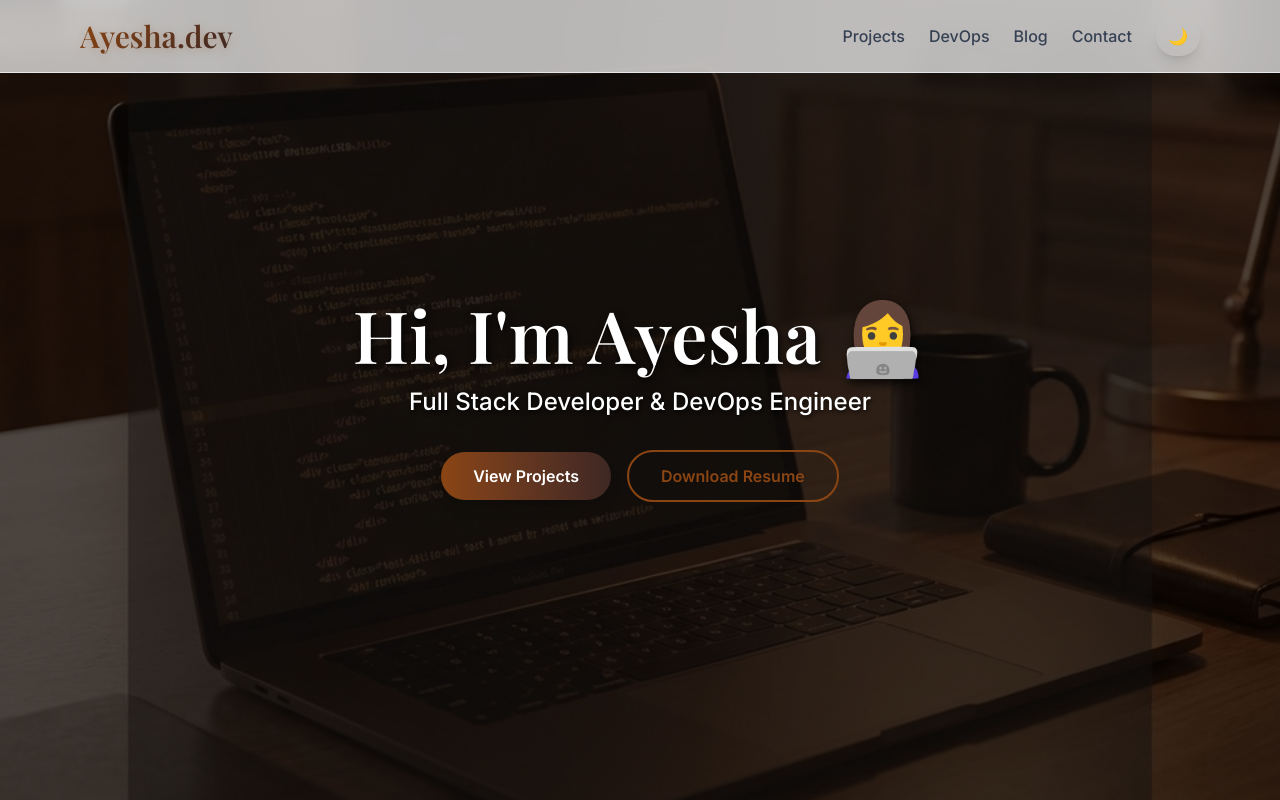
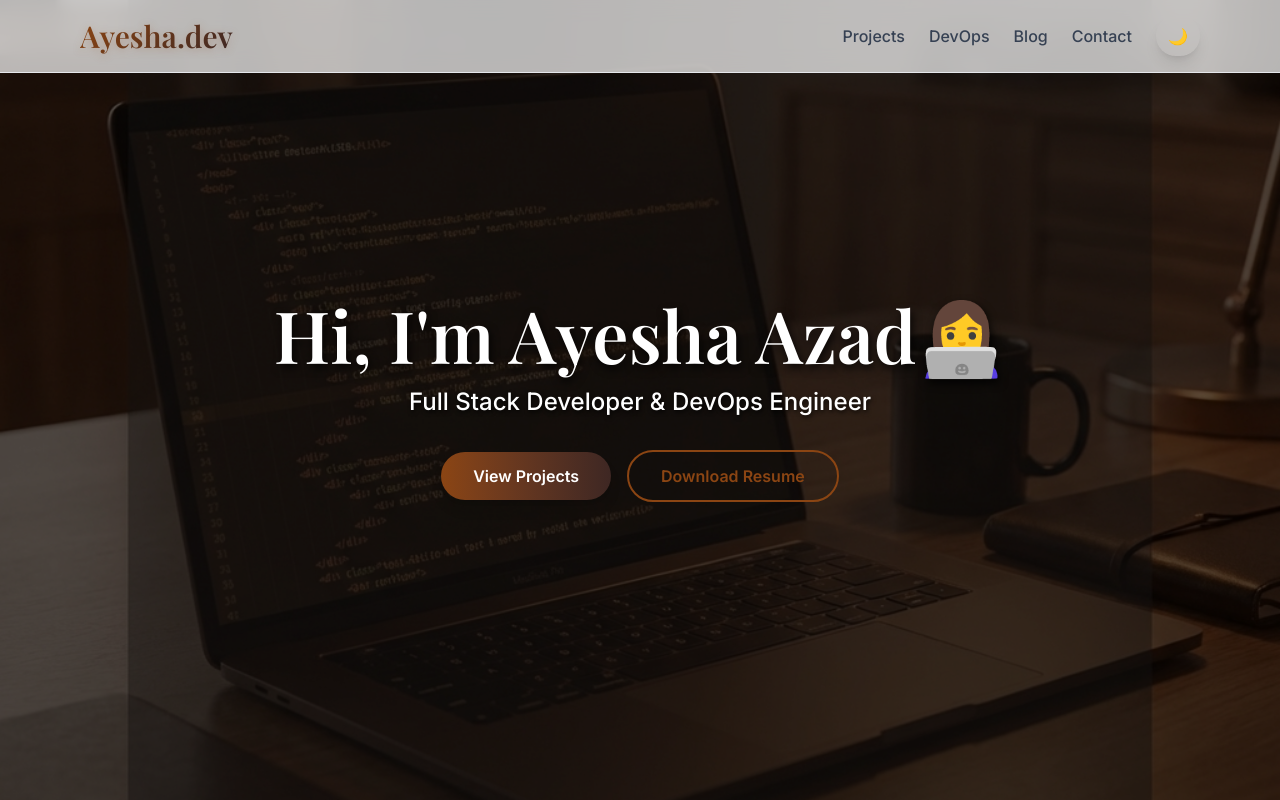
Before and after one commit to ayesha-azad/portfolio, a React (Vite) app: page / in a window 1280 px wide. Shown: the top 800 px of the page. Built offline with nearby package versions, Linux system fonts and the light colour scheme.

Commit message:
Checking CI and CD

```diff
--- a/src/components/Hero.jsx
+++ b/src/components/Hero.jsx
@@ -45,7 +45,7 @@ export default function Hero() {
           className="text-6xl md:text-7xl font-bold text-white mb-4"
           style={{ textShadow: '2px 4px 8px rgba(0,0,0,0.8)' }}
         >
-          Hi, I'm Ayesha 👩‍💻
+          Hi, I'm Ayesha Azad👩‍💻
         </motion.h1>
         <motion.p
           variants={itemVariants}
```
